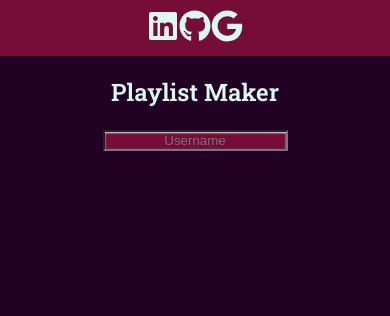
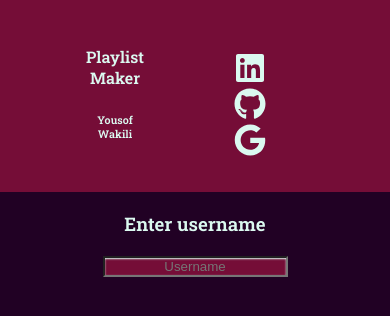
Before and after one commit to ywakili18/Playlist-Maker, a React (Create React App) app in the folder client/: page / in a window 390 px wide. Shown: the top 316 px of the page. Built offline with nearby package versions, Linux system fonts and the light colour scheme.

Commit message:
Major CSS styling done, social links on right side of nav bar, refractor code to make page responsive

```diff
--- a/client/src/App.css
+++ b/client/src/App.css
@@ -5,6 +5,7 @@ body {
   color: #dbf9f0;
   text-align: center;
   margin: 0 auto;
+  box-sizing: border-box;
 }
 input {
   background-color: #750d37;
@@ -20,17 +21,24 @@ button {
   color: #dbf9f0;
   margin-left: 10px;
 }
-li {
+li,
+a {
+  /* list-style: none;
+  /* text-align: center; */
+  text-decoration: none;
+}
+header {
+  background-color: #750d37;
+  display: flex;
+  flex-direction: row;
+  justify-content: space-between;
+  align-items: center;
+  padding: 10px 5em;
+}
+.nav_links {
   list-style: none;
-  /* text-align: center; */
 }
-#socialMediaIconsContainer {
-  display: flex;
-  justify-content: center;
-  background-color: #750d37;
-  padding-top: 10px;
-  padding-bottom: 10px;
+.nav_links li {
+  display: inline-block;
+  padding: 0px 20px;
 }
-/* #songTaskContainer {
-  border: black solid 1px;
-} */
--- a/client/src/components/NavBar.js
+++ b/client/src/components/NavBar.js
@@ -4,19 +4,31 @@ import { FaGithub, FaGoogle, FaLinkedin } from 'react-icons/fa'
 const NavBar = () => {
   return (
     <IconContext.Provider value={{ color: '#dbf9f0', size: '2em' }}>
-      <div id="socialMediaIconsContainer">
+      <header id="socialMediaIconsContainer">
+        <p>
+          Playlist Maker <br />
+          <h6>Yousof Wakili</h6>
+        </p>
+        <nav>
+          <ul class="nav_links">
+            <li>
               <a href="https://www.linkedin.com/in/yw1818/">
                 <FaLinkedin />
               </a>
-
+            </li>
+            <li>
               <a href="https://github.com/ywakili18/Playlist-Maker">
                 <FaGithub />
               </a>
-
+            </li>
+            <li>
               <a href="https://google.com">
                 <FaGoogle />
               </a>
-      </div>
+            </li>
+          </ul>
+        </nav>
+      </header>
     </IconContext.Provider>
   )
 }
--- a/client/src/components/UserName.js
+++ b/client/src/components/UserName.js
@@ -24,7 +24,7 @@ const UserName = (props) => {
 
   return (
     <form onSubmit={onSubmit}>
-      <h2>Playlist Maker</h2>
+      <h3>Enter username</h3>
       <input
         type="text"
         placeholder="Username"
--- a/client/src/pages/Home.js
+++ b/client/src/pages/Home.js
@@ -8,7 +8,6 @@ const Home = (props) => {
       <div className="socialMediaIconsContainer">
         <NavBar />
       </div>
-
       <div>
         <Playlist />
       </div>
```
Lines whose indentation alone changed are shown as unchanged.
